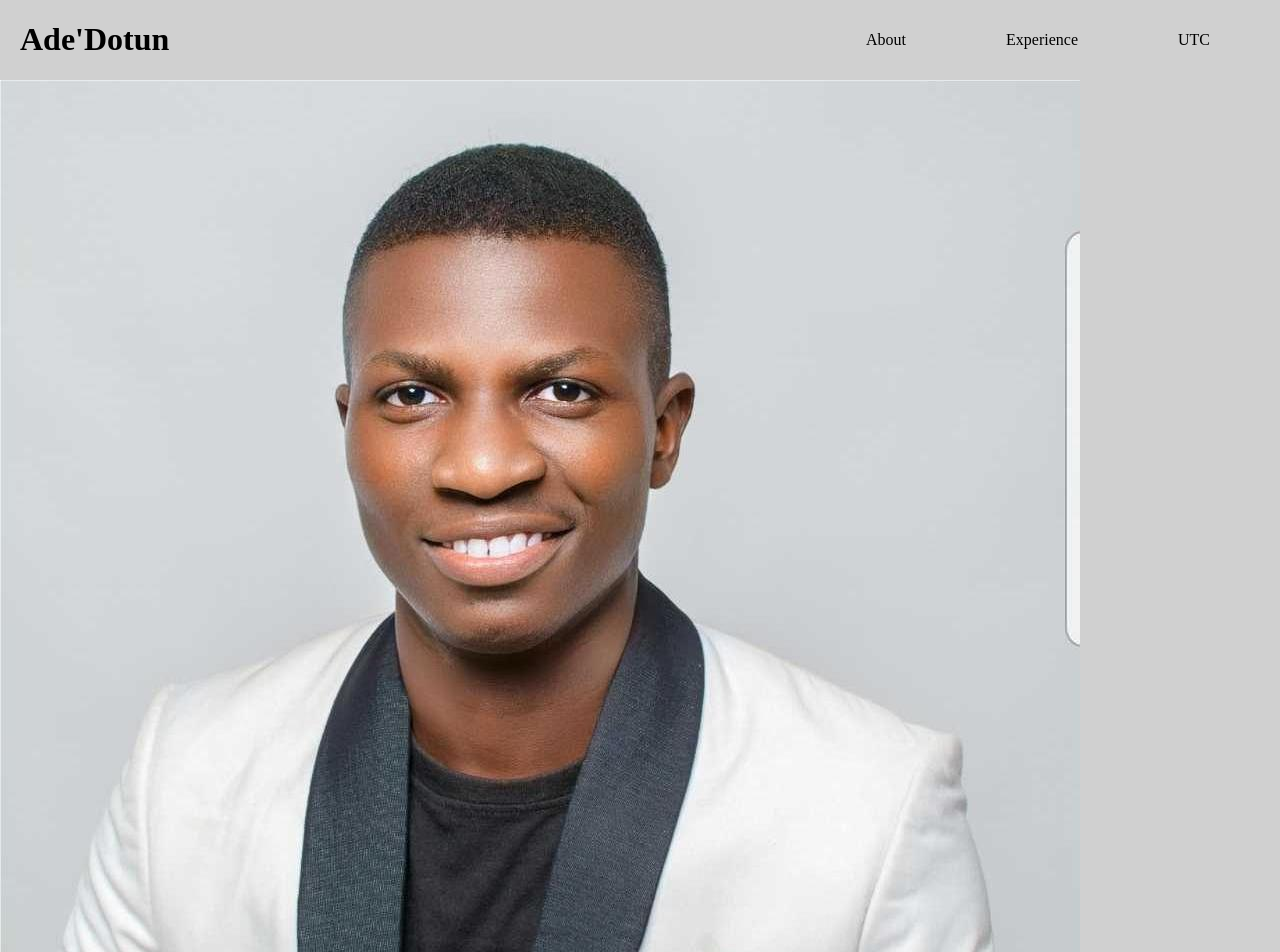
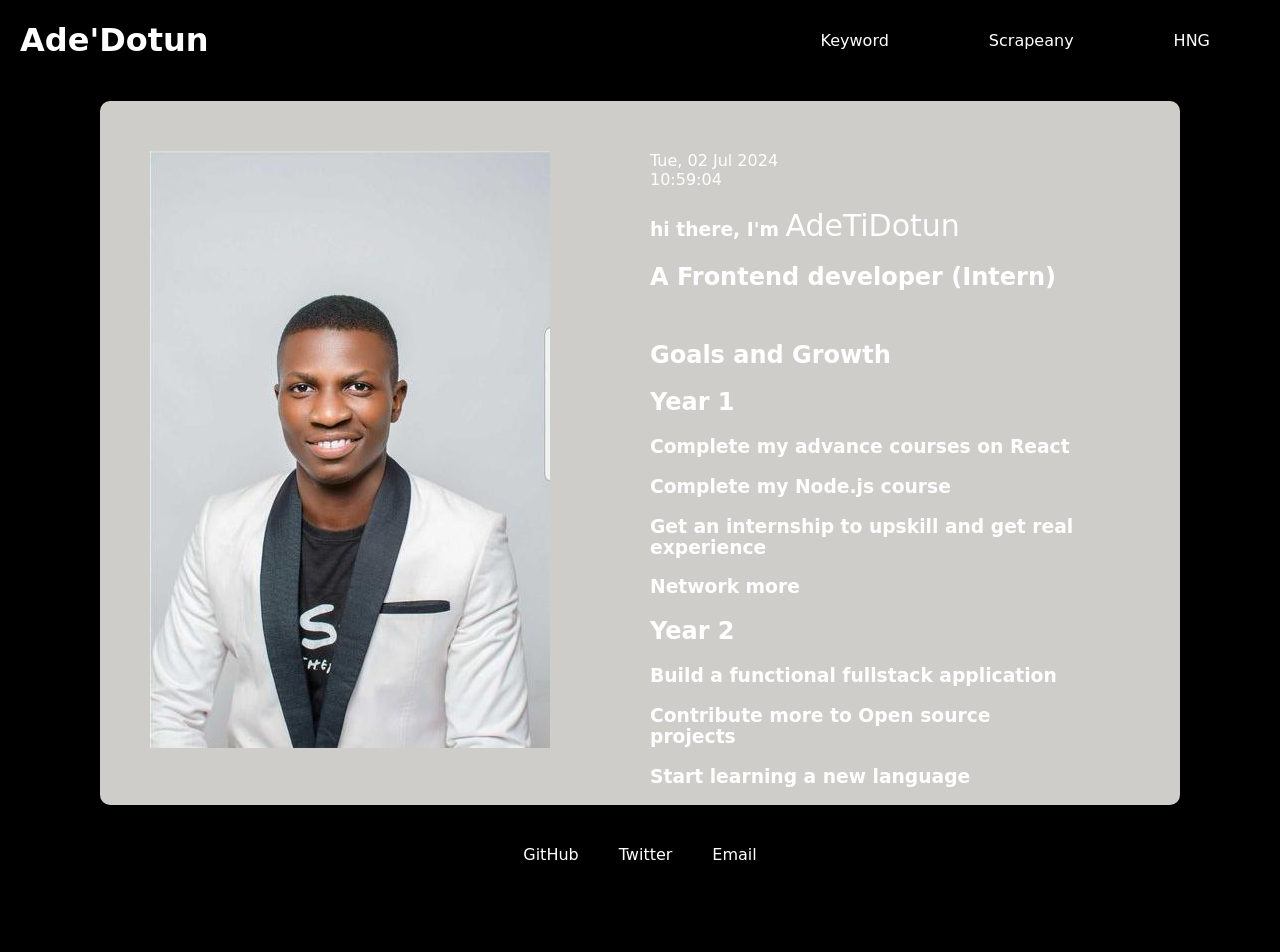
Before and after one commit to AdeTiDotun/personal-website, a plain HTML site: page index.html in a window 1280 px wide. Shown: the top 952 px of the page. After the commit the page ends 884 px from the top, so only its background shows below. Drawn offline with Linux system fonts and the light colour scheme; a web font is replaced by a local one.

Commit message:
done with main and footer session

```diff
--- a/index.css
+++ b/index.css
@@ -1,6 +1,11 @@
 body {
   margin: 0;
-  background-color: rgba(29, 27, 27, 0.205);
+  background-color: black;
+  color: white;
+  font-family: "Playwrite DE Grund", cursive;
+  font-optical-sizing: auto;
+  font-weight: <weight>;
+  font-style: normal;
 }
 
 /* header session */
@@ -8,15 +13,72 @@ body {
 header {
   display: flex;
   justify-content: space-between;
-  margin: 0 20px ;
+  margin: 0 20px;
 }
 
 .navs {
   list-style: none;
   display: flex;
-
 }
 
 .navs li {
-    margin: 15px 50px 0 50px;
+  margin: 15px 50px 0 50px;
 }
+
+.navs a {
+  color: white;
+  text-decoration: none;
+}
+
+.navs a:hover {
+  color: antiquewhite;
+  border: 2px solid;
+}
+
+/* main session */
+
+main {
+  margin: 20px 100px;
+  display: flex;
+  background-color: rgb(207, 205, 202);
+  border-radius: 10px;
+}
+
+img {
+  margin: 50px auto 50px 50px;
+}
+
+.slack-displayName {
+  font-size: 30px;
+  font-weight: 500;
+  text-align: center;
+}
+
+.intro {
+  margin: 50px 100px 0 100px;
+}
+
+.goals {
+  margin: 50px 100px 0 100px;
+}
+
+/* footer */
+
+.footer {
+  display: flex;
+  justify-content: center;
+}
+
+.footer p {
+  margin: 20px;
+  border: 10px;
+}
+
+.footer a {
+  text-decoration: none;
+  color: white;
+}
+.footer a:hover {
+ color: aquamarine;
+ text-decoration: none;
+}
--- a/index.html
+++ b/index.html
@@ -1,10 +1,17 @@
 <!DOCTYPE html>
 <html lang="en">
   <head>
-    <meta charset="UTF-8">
-    <meta name="viewport" content="width=device-width, initial-scale=1.0">
+    <meta charset="UTF-8" />
+    <meta name="viewport" content="width=device-width, initial-scale=1.0" />
     <title>Personal Website HNG</title>
-   <link rel="stylesheet" href="index.css">
+    <link rel="stylesheet" href="index.css" />
+    <link rel="preconnect" href="https://fonts.googleapis.com" />
+    <link rel="preconnect" href="https://fonts.gstatic.com" crossorigin />
+    <link
+      href="https://fonts.googleapis.com/css2?family=Playwrite+DE+Grund:wght@100..400&display=swap"
+      rel="stylesheet"
+    />
+    <script src="index.js"></script>
   </head>
   <body>
     <header>
@@ -13,15 +20,52 @@
       </div>
       <div class="header-navs">
         <ul class="navs">
-                <li>About</li>
-                <li>Experience</li>
-                <li>UTC</li>
+          <li><a href="http://keyword.dog/" data-testid="keywordLink">Keyword</a></li>
+          <li><a href="http://scrapeanyweb.site/" data-testid="scrapeanywebLink">Scrapeany</a></li>
+          <li><a href="https://hng.tech/internship" data-testid="hngLink">HNG</a></li>
         </ul>
       </div>
     </header>
     <main>
-        <div><img src="image/profile-pics.jpg" alt=""></div>
+      <div>
+        <img
+          src="image/picture-profile.jpg"
+          alt=""
+          data-testid="slackProfilePicturess"
+        />
+      </div>
+      <div>
+        <div class="intro">
+          <div id="utc-date" data-testid="currentDay"></div>
+          <div id="utc-time" data-testid="currentTimeUTC"></div>
+          <h3>
+            hi there, I'm
+            <span class="slack-displayName" data-testid="slackDisplayName"
+              >AdeTiDotun</span
+            >
+          </h3>
+          <h2>A Frontend developer (Intern)</h2>
+        </div>
+        <div class="goals">
+          <h2>Goals and Growth</h2>
+          <h2>Year 1</h2>
+          <h3>Complete my advance courses on React</h3>
+          <h3>Complete my Node.js course</h3>
+          <h3>Get an internship to upskill and get real experience</h3>
+          <h3>Network more</h3>
+          <h2>Year 2</h2>
+          <h3>Build a functional fullstack application</h3>
+          <h3>Contribute more to Open source projects</h3>
+          <h3>Start learning a new language</h3>
+        </div>
+      </div>
     </main>
-    <footer></footer>
+    <footer>
+      <div class="footer">
+        <p><a href="https://github.com/AdeTiDotun/">GitHub</a></p>
+        <p><a href="https://x.com/AdeTiDotun">Twitter</a></p>
+        <p><a href="mailto:adejumodaniel274@gmail.com">Email</a></p>
+      </div>
+    </footer>
   </body>
 </html>
--- a/index.js
+++ b/index.js
@@ -0,0 +1,30 @@
+// document.addEventListener('DOMContentLoaded', (event) => {
+//     // Get the current date and time
+//     const now = new Date();
+
+//     // Get the UTC date and time
+//     const utcDate = now.toUTCString().split(' ').slice(0, 4).join(' ');
+//     const utcTime = now.toISOString().split('T')[1].split('.')[0];
+
+//     // Replace the query selectors with your specific ones
+//     document.querySelector('#utc-date').textContent = `UTC Date: ${utcDate}`;
+//     document.querySelector('#utc-time').textContent = `UTC Time: ${utcTime}`;65
+// });
+
+document.addEventListener('DOMContentLoaded', (event) => {
+    function updateTime() {
+        const now = new Date();
+
+        // Get time and date
+        const utcDate = now.toUTCString().split(' ').slice(0, 4).join(' ');
+        const utcTime = now.toISOString().split('T')[1].split('.')[0];
+
+        // update selector
+        document.querySelector('#utc-date').textContent = `${utcDate}`;
+        document.querySelector('#utc-time').textContent = `${utcTime}`;
+    }
+    updateTime();
+
+    // Update the time
+    setInterval(updateTime, 1000);
+});
```
Also changed, not shown: image/picture-profile.jpg (added), image/profile-photo.jpg (added), image/profile-pics.jpg (deleted). Lines whose indentation alone changed are shown as unchanged.
